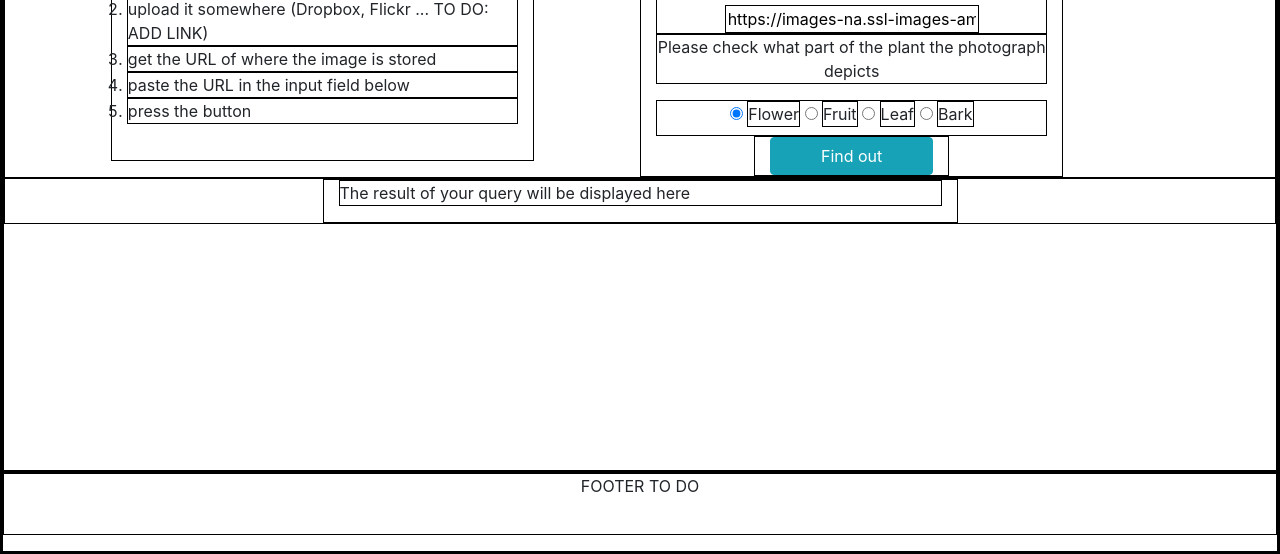
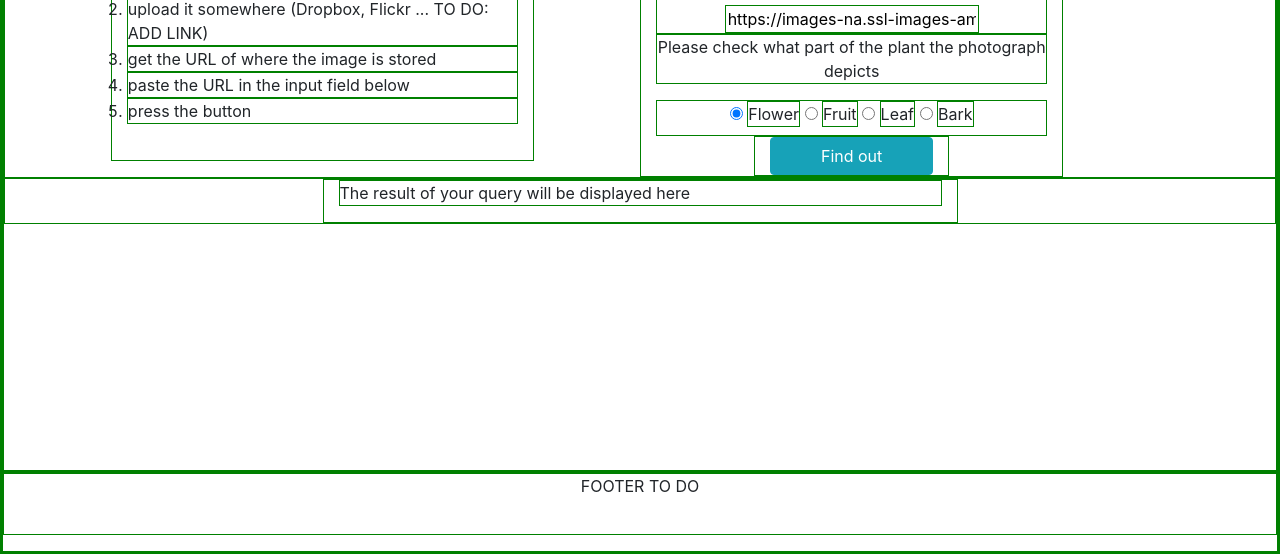
Before and after one commit to DeClercqJan/I-can-has-plant-, a plain HTML site: page index.html in a window 1280 px wide. Shown: the part 246-800 px from the top of the page. Drawn offline with nearby package versions, Linux system fonts and the light colour scheme.

Commit message:
nu nog mooier met borders. heb ze dan maar in het groen gezet

```diff
--- a/css/style.css
+++ b/css/style.css
@@ -1,5 +1,5 @@
 * {
-  border: 1px solid black;
+  border: 1px solid green;
 }
 
 html {
```
